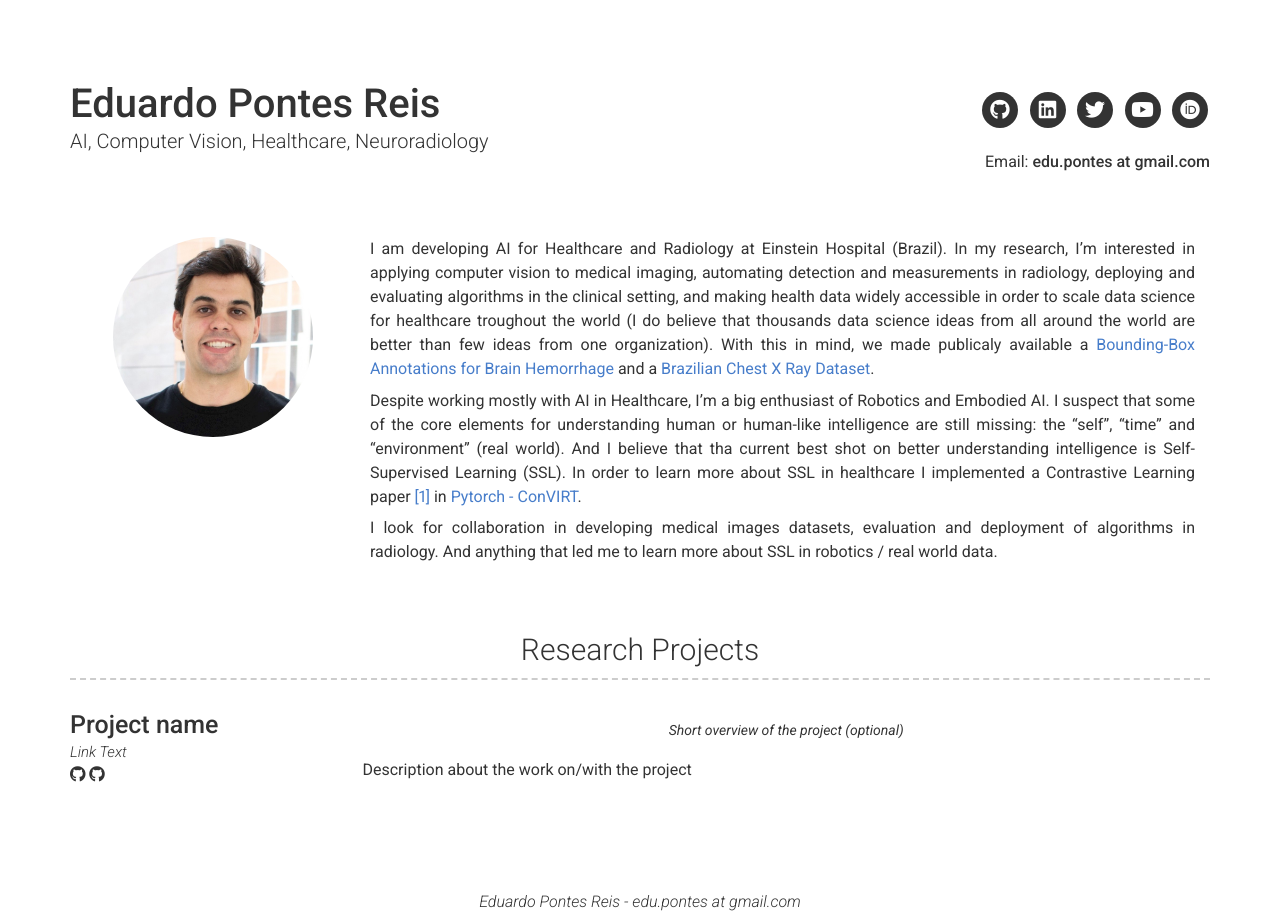
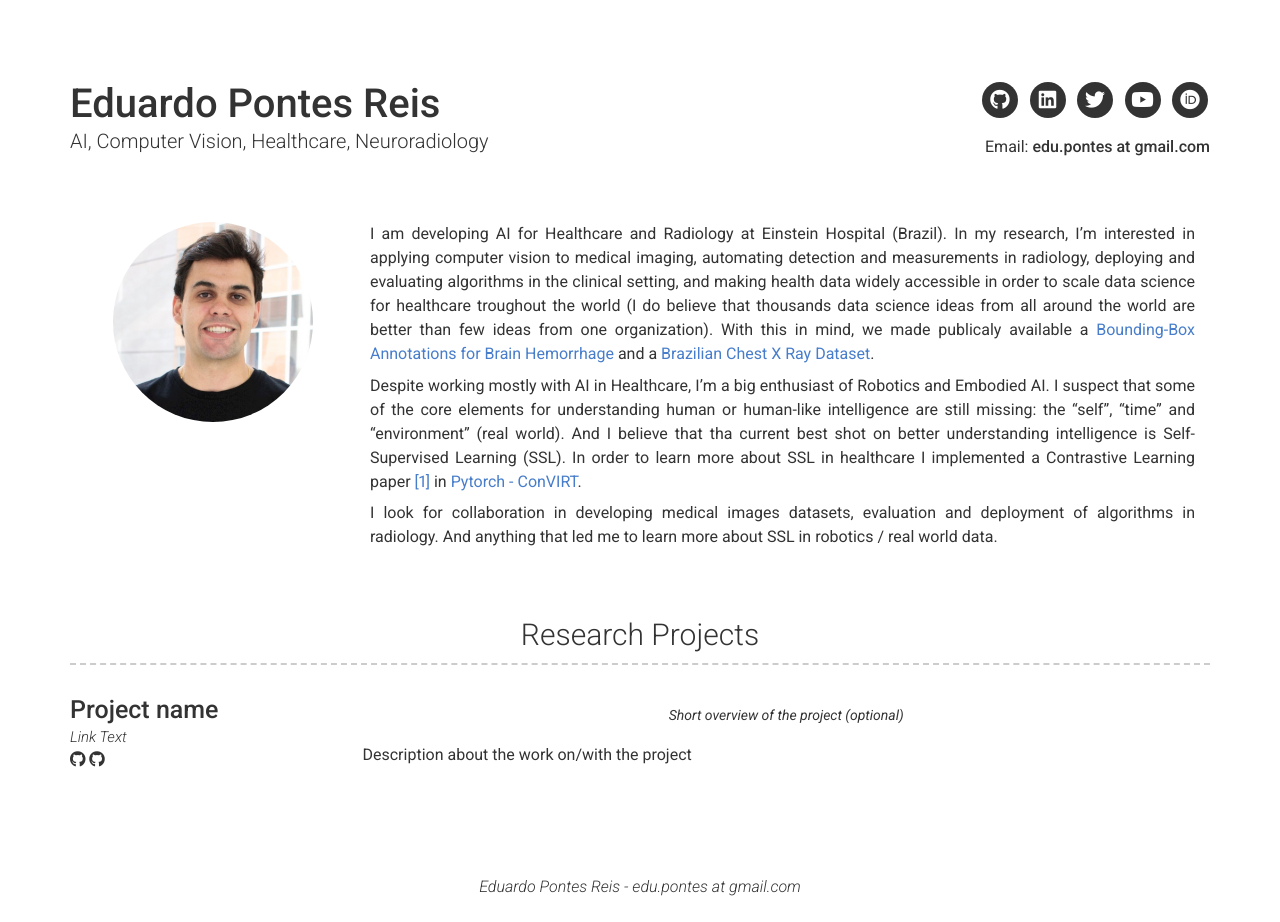
Before and after one commit to edreisMD/edreismd.github.io_old, a Jekyll site: the page built from index.md, in a window 1280 px wide. Built offline with Jekyll 4.4.1, drawn with Linux system fonts in a browser that asks for light colours; nearby versions of some CDN libraries.

Commit message:
margin icon

```diff
--- a/_sass/icons.scss
+++ b/_sass/icons.scss
@@ -32,8 +32,8 @@ ul.icons a {
 .icons {
   padding: 0;
   font-size: 1rem;
-  margin-top:40px;
-  margin-bottom:20px;
+  margin-top:30px;
+  margin-bottom:15px;
   text-align: right;
 }
 
```
